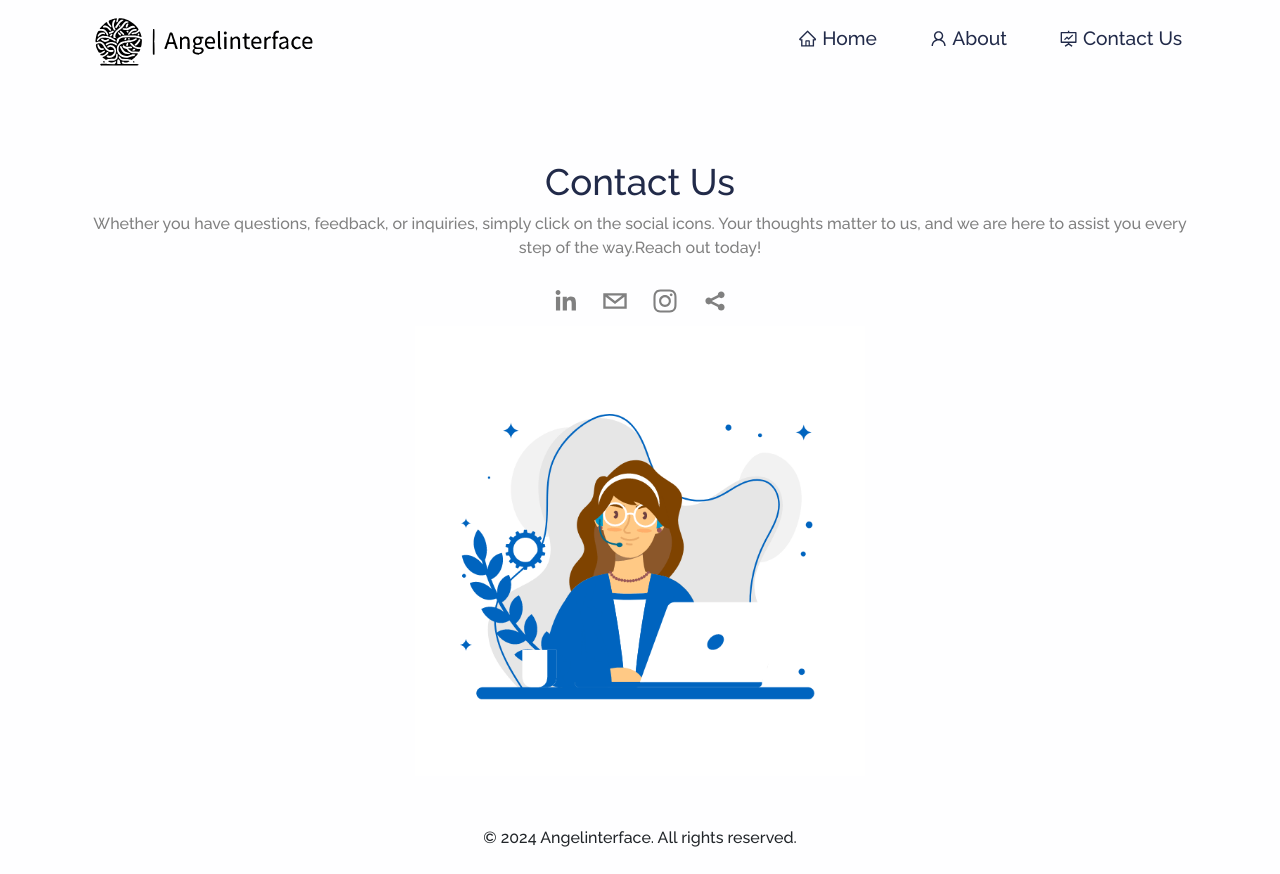
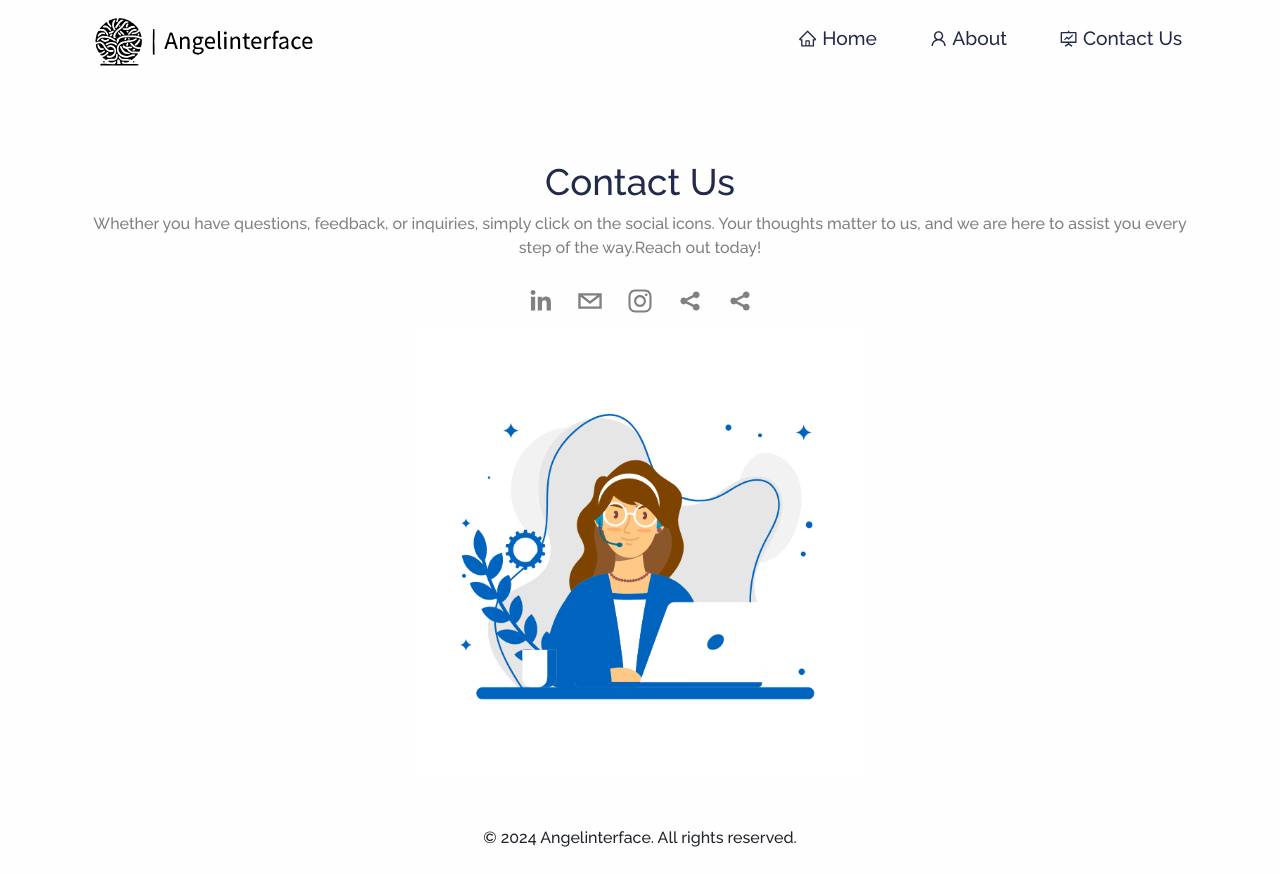
Before and after one commit to ken-binoy/AngelInterfaceV2.0, a React (Create React App) app: page /contactus in a window 1280 px wide. Built offline with nearby package versions, Linux system fonts and the light colour scheme.

Commit message:
added whatsapp link

```diff
--- a/src/components/ContactUs/ContactUs.js
+++ b/src/components/ContactUs/ContactUs.js
@@ -35,6 +35,11 @@ function ContactUs() {
           fgColor="grey"
           bgColor="transparent"
         />
+        <SocialIcon
+          url="https://wa.link/rwf4hu"
+          fgColor="grey"
+          bgColor="transparent"
+        />
         <Row style={{ justifyContent: "center" }}>
         <Col md={5} style={{ paddingBottom: 10 }}>
               <img
```
